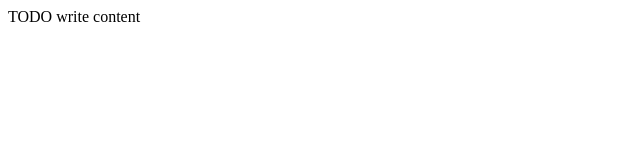
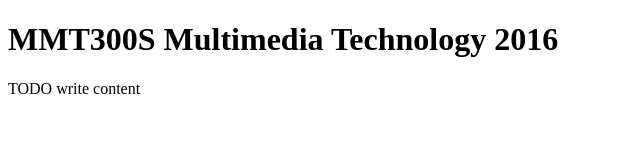
Before and after one commit to Sydwell/MMT300S_2016, a plain HTML site: page index.html in a window 1280 px wide. Shown: the whole page, without its empty margins (0-640 px from the left). Drawn offline with Linux system fonts and the light colour scheme.

Commit message:
edit via vcs

```diff
--- a/index.html
+++ b/index.html
@@ -1,16 +1,11 @@
 <!DOCTYPE html>
-<!--
-To change this license header, choose License Headers in Project Properties.
-To change this template file, choose Tools | Templates
-and open the template in the editor.
--->
-<html>
     <head>
-        <title>TODO supply a title</title>
+        <title>MMT300S Multimedia Technology 2016</title>
         <meta charset="UTF-8">
         <meta name="viewport" content="width=device-width, initial-scale=1.0">
     </head>
     <body>
+        <h1>MMT300S Multimedia Technology 2016</h1>
         <div>TODO write content</div>
     </body>
 </html>
```
